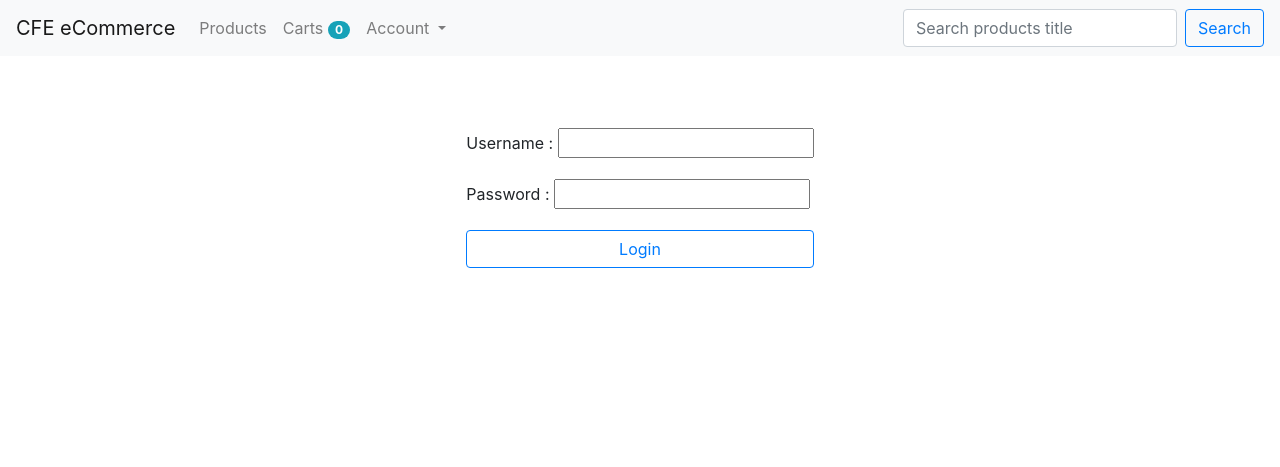
After one commit to hMirado/ecommerce, a Django app: page /accounts/accounts/login/ in a window 1280 px wide. The commit adds this page. Shown: the top 467 px of the page. Run offline with Django 4.2, Linux system fonts and the light colour scheme; some libraries are stand-ins or nearby versions.

Commit message:
Login view

```diff
--- /dev/null
+++ b/ecommerce/accounts/forms.py
@@ -0,0 +1,5 @@
+from django import forms
+
+class LoginForm(forms.Form):
+    username = forms.CharField(max_length=120, required=True)
+    password = forms.CharField( widget=forms.PasswordInput(), max_length=120, required=True)
--- a/ecommerce/accounts/urls.py
+++ b/ecommerce/accounts/urls.py
@@ -5,4 +5,5 @@ app_name = 'accounts'
 
 urlpatterns = [
     path('accounts/logout/', views.logout_view, name='auth_logout'),
+    path('accounts/login/', views.login_view, name='auth_login'),
 ]
--- a/ecommerce/accounts/views.py
+++ b/ecommerce/accounts/views.py
@@ -1,6 +1,20 @@
 from django.shortcuts import render, HttpResponseRedirect
 from django.contrib.auth import logout, login, authenticate
+from .forms import LoginForm
 
 def logout_view(request):
     logout(request)
     return HttpResponseRedirect('/')
+
+
+def login_view(request):
+    form = LoginForm(request.POST or None)
+    if form.is_valid():
+        username = form.cleaned_data['username']
+        password = form.cleaned_data['password']
+        user = authenticate(username=username, password=password)
+        login(request, user)
+    context = {
+        "form": form
+    }
+    return render(request, "form.html", context)
--- /dev/null
+++ b/ecommerce/templates/form.html
@@ -0,0 +1,11 @@
+{% extends 'base.html' %}
+
+{% block content %}
+    <div class="row justify-content-center">
+        <form class="form-group mt-5" method="POST" action="">
+            {% csrf_token %}
+            {{ form.as_p }}
+            <input class="btn btn-outline-primary my-2 my-sm-0 btn-block" type="submit" value="Login">
+        </form>
+    </div>
+{% endblock content %}
--- a/ecommerce/templates/navbar.html
+++ b/ecommerce/templates/navbar.html
@@ -27,19 +27,10 @@
                     {% if request.user.is_authenticated %}
                         <a class="dropdown-item" href="{% url 'accounts:auth_logout' %}">Log-out</a>
                     {% else %}
-                        <a class="dropdown-item" href="#">Log-in</a>
+                        <a class="dropdown-item" href="{% url 'accounts:auth_login' %}">Log-in</a>
                     {% endif %}
                 </div>
             </li>
-
-            <!-- <li class="nav-item dropdown">
-                <a class="nav-link dropdown-toggle" data-toggle="dropdown" href="#" role="button" aria-haspopup="true" aria-expanded="false">Pull down</a>
-                <div class="dropdown-menu">
-                      <a class="dropdown-item" href="#">Action</a>
-                      <a class="dropdown-item" href="#">Another action</a>
-                      <a class="dropdown-item" href="#">Something else here</a>
-                </div>
-            </li> -->
         </ul>
         <form class="justify-align-content-center form-inline mt-2 mt-md-0" action="{% url 'products:search' %}" method="get">
             {% csrf_token %}
```
